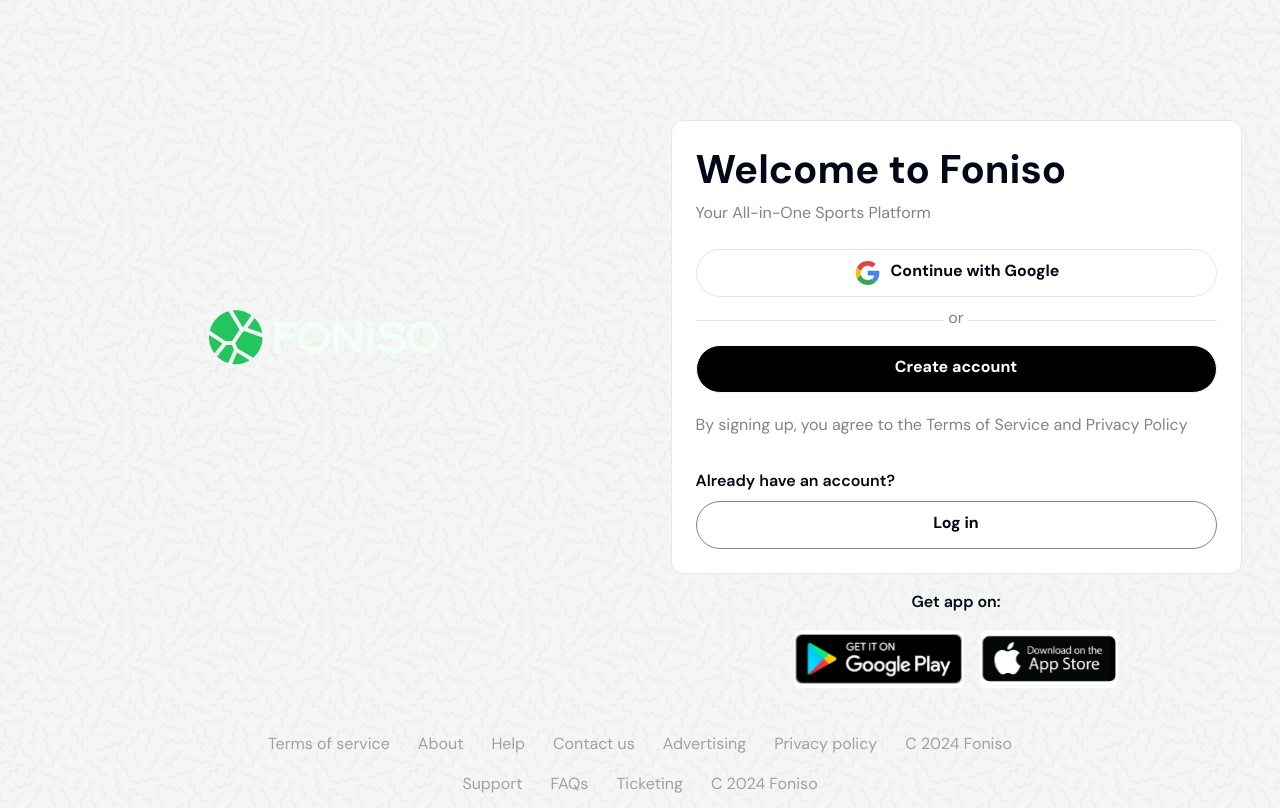
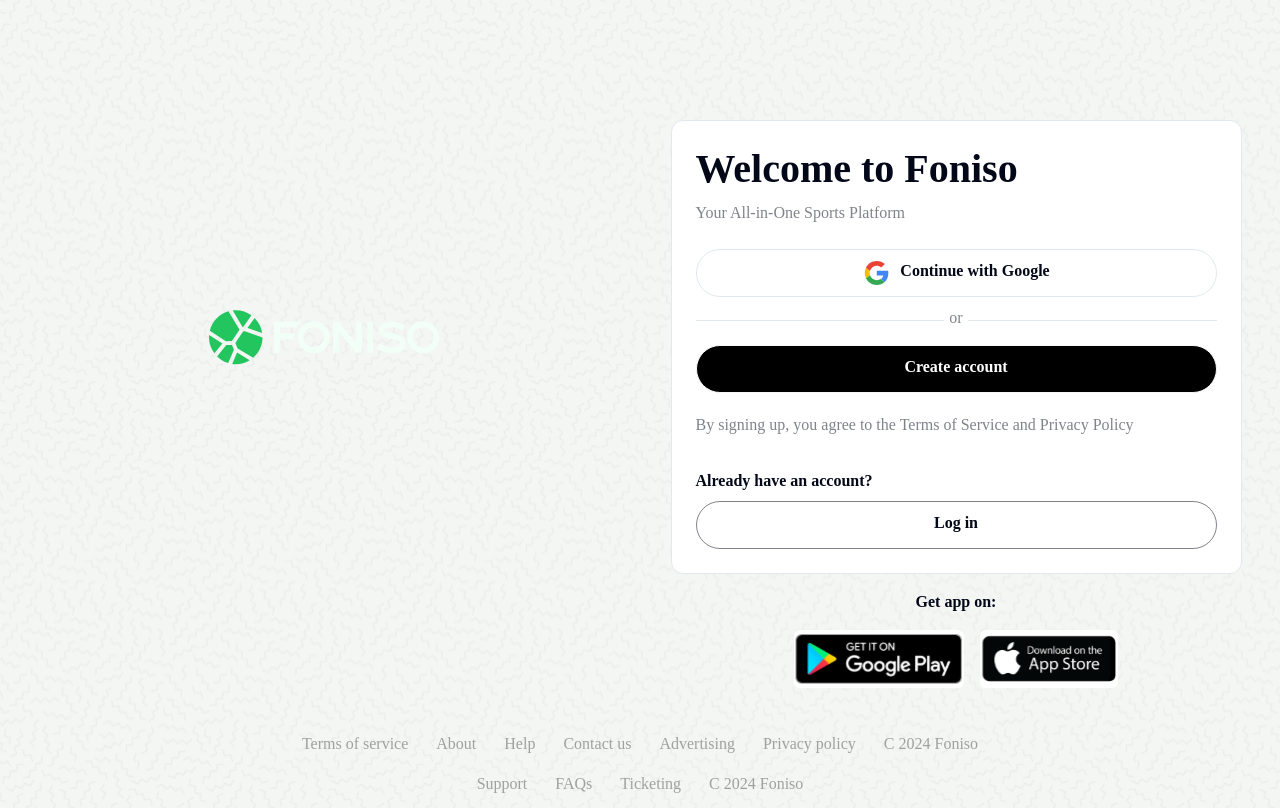
Before and after one commit to JSjags/temp-foniso, a Next.js app: page /signup in a window 1280 px wide. Built offline with nearby package versions, Linux system fonts and the light colour scheme.

Commit message:
temporary fix

```diff
--- a/app/layout.tsx
+++ b/app/layout.tsx
@@ -9,12 +9,12 @@ import { Toaster } from "react-hot-toast";
 import NextAuthProvider from "@/providers/NextAuthProvider";
 import { UserProvider } from "@/context/UserContext";
 
-const fontSans = FontSans({
-  subsets: ["latin"],
-  variable: "--font-sans",
-  display: "swap",
-  adjustFontFallback: false,
-});
+// const fontSans = FontSans({
+//   subsets: ["latin"],
+//   variable: "--font-sans",
+//   display: "swap",
+//   adjustFontFallback: false,
+// });
 
 export const metadata: Metadata = {
   title: "Foniso",
@@ -36,8 +36,8 @@ export default function RootLayout({
       />
       <body
         className={cn(
-          "min-h-screen bg-background font-sans antialiased",
-          fontSans.variable
+          "min-h-screen bg-background font-sans antialiased"
+          // fontSans.variable
         )}
       >
         <UserProvider>
```
